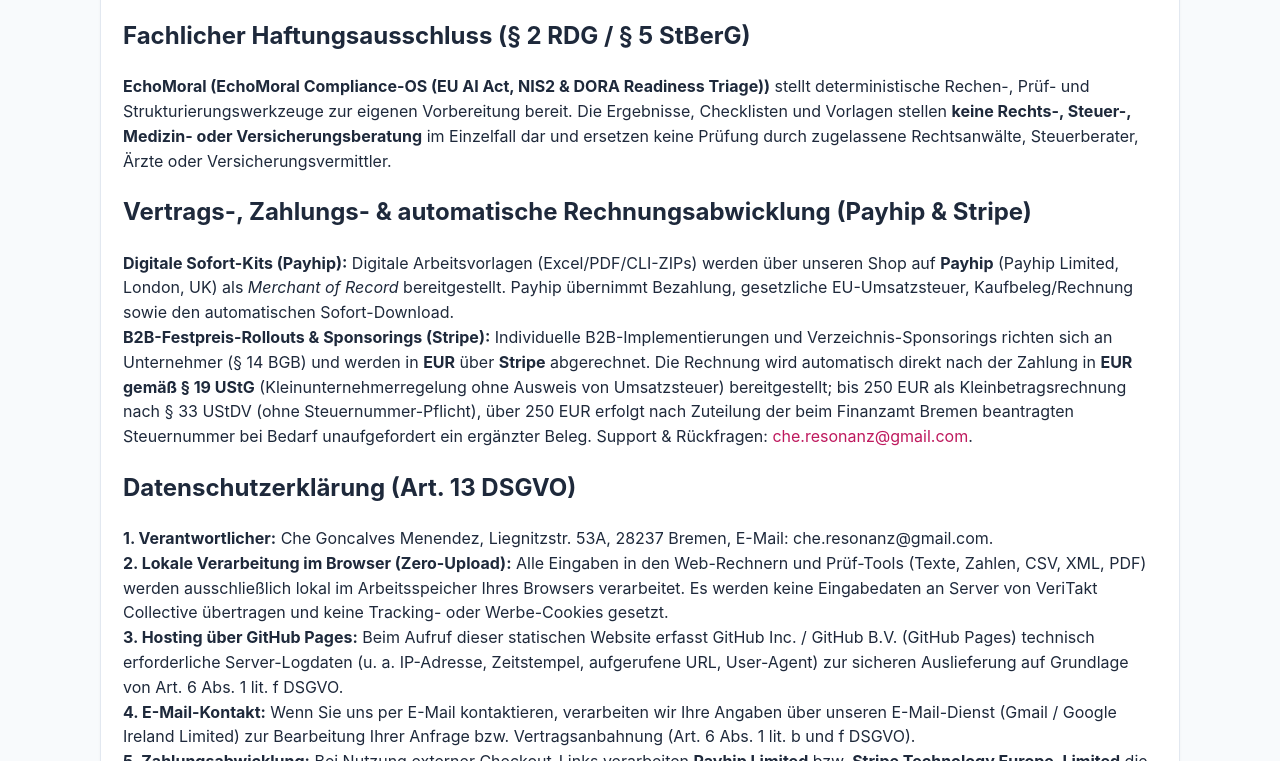
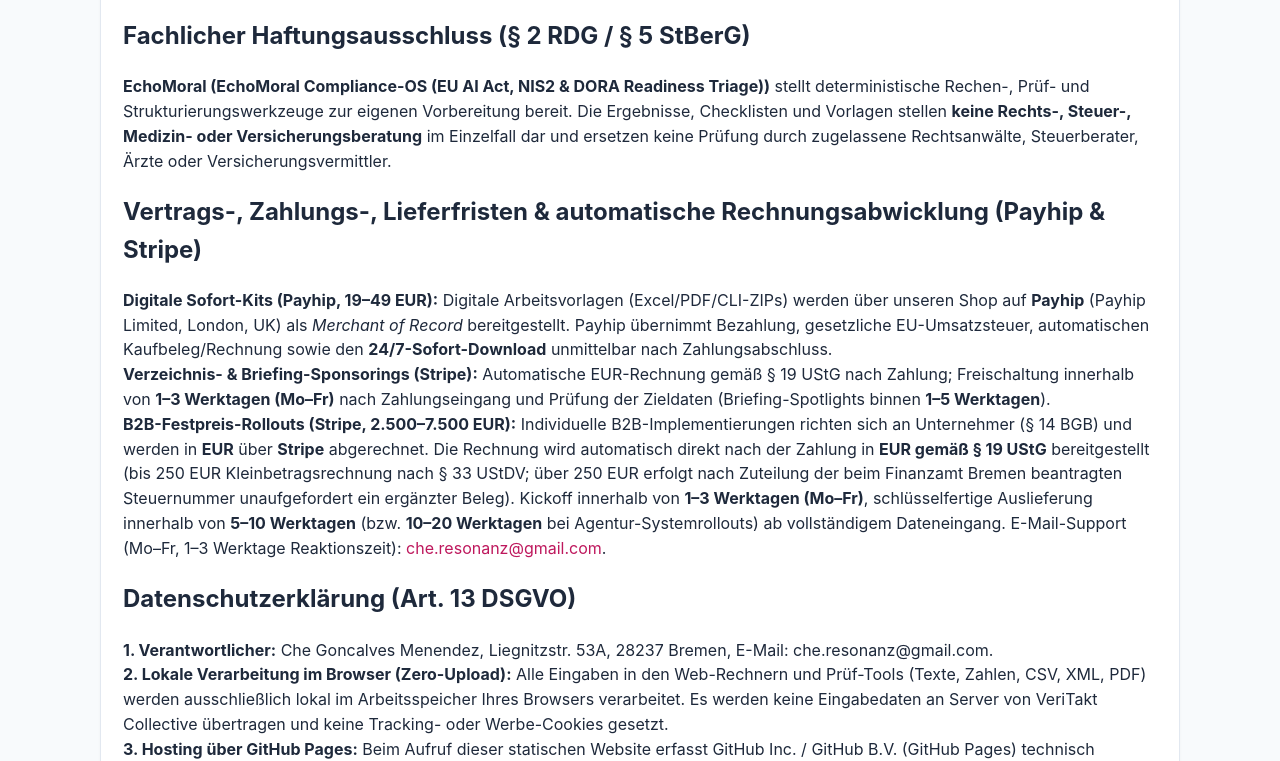
Before and after one commit to cheresonanz-design/echomoral-compliance, a plain HTML site: page legal/index.html in a window 1280 px wide. Shown: the part 488-1249 px from the top of the page. Drawn offline with Linux system fonts and the light colour scheme.

Commit message:
Deploy EchoMoral Compliance-OS (2026-11-24 05:54:30)

```diff
--- a/legal/index.html
+++ b/legal/index.html
@@ -46,17 +46,19 @@
         und ersetzen keine Prüfung durch zugelassene Rechtsanwälte, Steuerberater, Ärzte oder Versicherungsvermittler.
       </p>
 
-      <h2>Vertrags-, Zahlungs- &amp; automatische Rechnungsabwicklung (Payhip &amp; Stripe)</h2>
+      <h2>Vertrags-, Zahlungs-, Lieferfristen &amp; automatische Rechnungsabwicklung (Payhip &amp; Stripe)</h2>
       <p>
-        <strong>Digitale Sofort-Kits (Payhip):</strong> Digitale Arbeitsvorlagen (Excel/PDF/CLI-ZIPs) werden über unseren Shop auf
+        <strong>Digitale Sofort-Kits (Payhip, 19–49 EUR):</strong> Digitale Arbeitsvorlagen (Excel/PDF/CLI-ZIPs) werden über unseren Shop auf
         <strong>Payhip</strong> (Payhip Limited, London, UK) als <em>Merchant of Record</em> bereitgestellt. Payhip übernimmt Bezahlung,
-        gesetzliche EU-Umsatzsteuer, Kaufbeleg/Rechnung sowie den automatischen Sofort-Download.<br />
-        <strong>B2B-Festpreis-Rollouts &amp; Sponsorings (Stripe):</strong> Individuelle B2B-Implementierungen und Verzeichnis-Sponsorings
-        richten sich an Unternehmer (§ 14 BGB) und werden in <strong>EUR</strong> über <strong>Stripe</strong> abgerechnet.
-        Die Rechnung wird automatisch direkt nach der Zahlung in <strong>EUR gemäß § 19 UStG</strong> (Kleinunternehmerregelung ohne Ausweis von Umsatzsteuer)
-        bereitgestellt; bis 250 EUR als Kleinbetragsrechnung nach § 33 UStDV (ohne Steuernummer-Pflicht), über 250 EUR erfolgt nach Zuteilung der beim
-        Finanzamt Bremen beantragten Steuernummer bei Bedarf unaufgefordert ein ergänzter Beleg.
-        Support &amp; Rückfragen: <a href="mailto:che.resonanz@gmail.com">che.resonanz@gmail.com</a>.
+        gesetzliche EU-Umsatzsteuer, automatischen Kaufbeleg/Rechnung sowie den <strong>24/7-Sofort-Download</strong> unmittelbar nach Zahlungsabschluss.<br />
+        <strong>Verzeichnis- &amp; Briefing-Sponsorings (Stripe):</strong> Automatische EUR-Rechnung gemäß § 19 UStG nach Zahlung; Freischaltung
+        innerhalb von <strong>1–3 Werktagen (Mo–Fr)</strong> nach Zahlungseingang und Prüfung der Zieldaten (Briefing-Spotlights binnen <strong>1–5 Werktagen</strong>).<br />
+        <strong>B2B-Festpreis-Rollouts (Stripe, 2.500–7.500 EUR):</strong> Individuelle B2B-Implementierungen richten sich an Unternehmer (§ 14 BGB)
+        und werden in <strong>EUR</strong> über <strong>Stripe</strong> abgerechnet. Die Rechnung wird automatisch direkt nach der Zahlung in
+        <strong>EUR gemäß § 19 UStG</strong> bereitgestellt (bis 250 EUR Kleinbetragsrechnung nach § 33 UStDV; über 250 EUR erfolgt nach Zuteilung der beim
+        Finanzamt Bremen beantragten Steuernummer unaufgefordert ein ergänzter Beleg). Kickoff innerhalb von <strong>1–3 Werktagen (Mo–Fr)</strong>,
+        schlüsselfertige Auslieferung innerhalb von <strong>5–10 Werktagen</strong> (bzw. <strong>10–20 Werktagen</strong> bei Agentur-Systemrollouts) ab vollständigem Dateneingang.
+        E-Mail-Support (Mo–Fr, 1–3 Werktage Reaktionszeit): <a href="mailto:che.resonanz@gmail.com">che.resonanz@gmail.com</a>.
       </p>
 
       <h2>Datenschutzerklärung (Art. 13 DSGVO)</h2>
```
Also changed, not shown: pro/index.html (+3 -2 lines).
